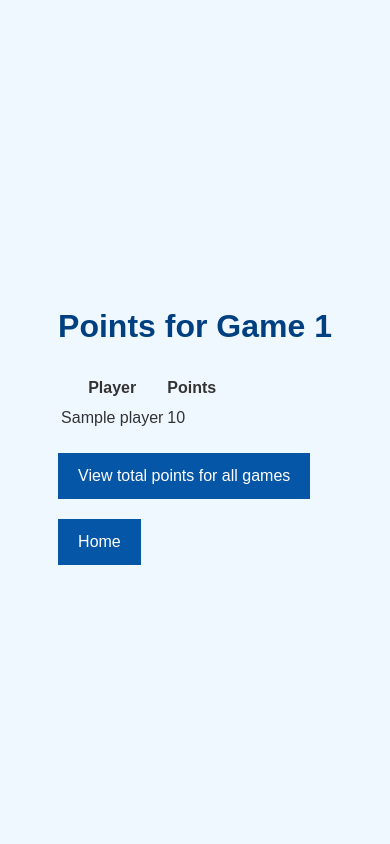
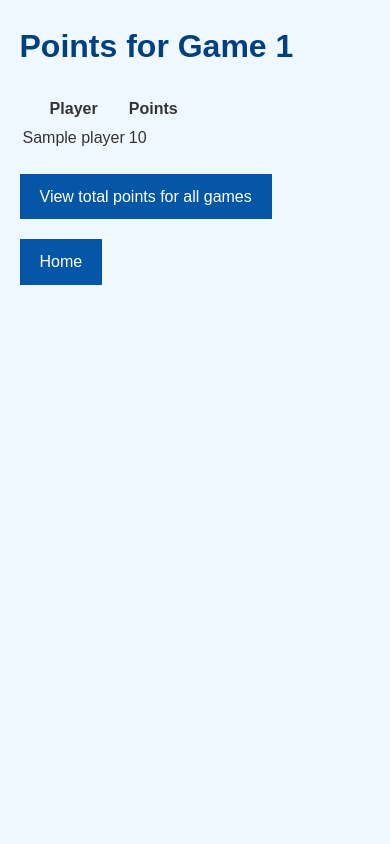
Before and after one commit to Sloth9731/Floorball-Voting, a Django app: template floorball_voting/templates/game_points.html in a window 390 px wide. Run offline with Django 4.2, Linux system fonts and the light colour scheme; the template is opened without the code that fills it: most values are stand-ins (such as "Sample title", 1, 10 or a date in 2020).

Commit message:
updated CSS

```diff
--- a/floorball_voting/static/css/styles.css
+++ b/floorball_voting/static/css/styles.css
@@ -2,6 +2,7 @@
 body, ul {
     margin: 0;
     padding: 0;
+    box-sizing: border-box; /* Ensures padding doesn't affect the total width */
 }
 
 /* Apply a background color to the body, and set the font */
@@ -10,10 +11,14 @@ body {
     color: #333; /* Dark text */
     font-family: Arial, sans-serif;
     line-height: 1.6;
-    display: flex; /* Use Flexbox */
-    justify-content: center; /* Center horizontally */
-    align-items: center; /* Center vertically */
-    min-height: 100vh; /* At least full viewport height */
+    padding-left: 10%; /* 10% padding from the left */
+}
+
+/* Style the content container */
+.content-container {
+    width: 100%; /* Full width of the parent minus padding */
+    max-width: 600px; /* Max width can be set for larger screens */
+    margin-right: 10%; /* Maintain the 10% spacing on the right for consistency */
 }
 
 /* Style the headings */
@@ -75,3 +80,14 @@ a {
 a:hover {
     background: #016cd7;
 }
+
+/* Responsive adjustments */
+@media (max-width: 768px) {
+    body {
+        padding-left: 5%; /* Less padding on smaller screens */
+        padding-right: 5%; /* Add some padding on the right to avoid edge-to-edge content display */
+    }
+    .content-container {
+        margin-right: 0; /* Remove the right margin on smaller screens */
+    }
+}
```
